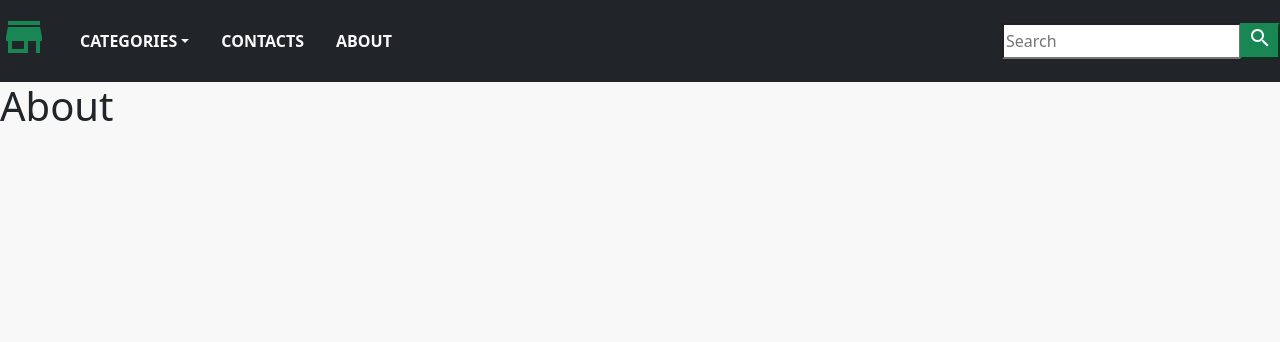
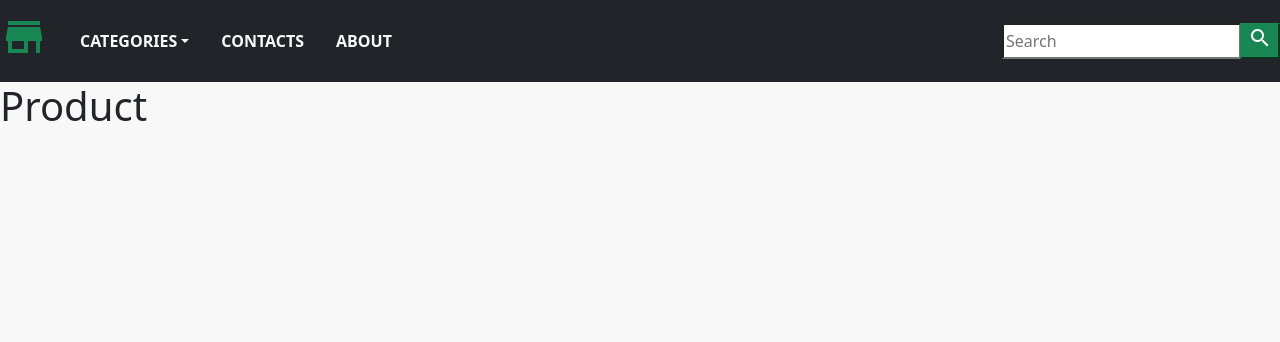
Before and after one commit to vitosv03/ecommerce, a Django app: template ecommerce-project/shop/templates/product.html in a window 1280 px wide. Shown: the top 342 px of the page. Run offline with Django 3.2, Linux system fonts and the light colour scheme; the template is opened without the code that fills it, so the values that code supplies are empty; parts of the project's set-up code (start-up, migrations or seed data) failed here and were passed over.

Commit message:
refactor: name 'about.html' to product.html

```diff
--- a/ecommerce-project/shop/templates/product.html
+++ b/ecommerce-project/shop/templates/product.html
@@ -5,5 +5,5 @@
 {% endblock %}
 
 {% block content %}
-    <h1>About</h1>
+    <h1>Product</h1>
 {% endblock %}
--- a/ecommerce-project/shop/urls.py
+++ b/ecommerce-project/shop/urls.py
@@ -3,5 +3,5 @@ from . import views
 
 urlpatterns = [
     path('', views.home, name='home'),
-    path('product/', views.about, name='product'),
+    path('product/', views.product, name='product'),
 ]
```
